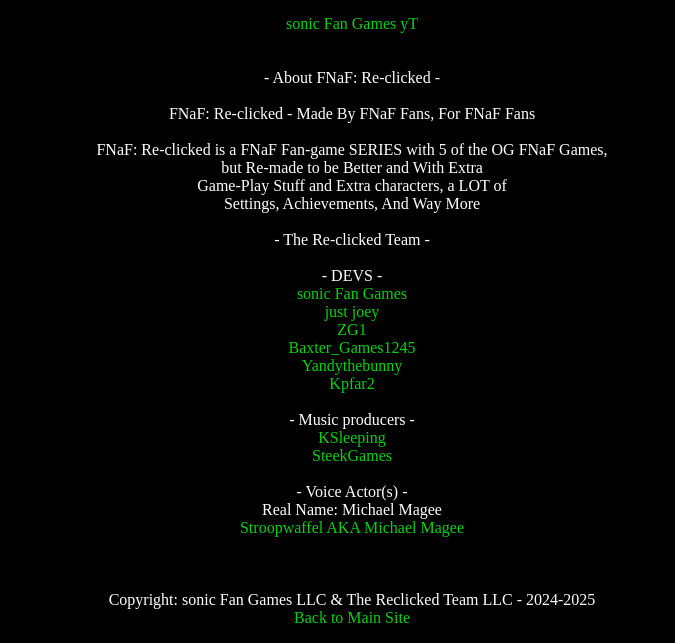
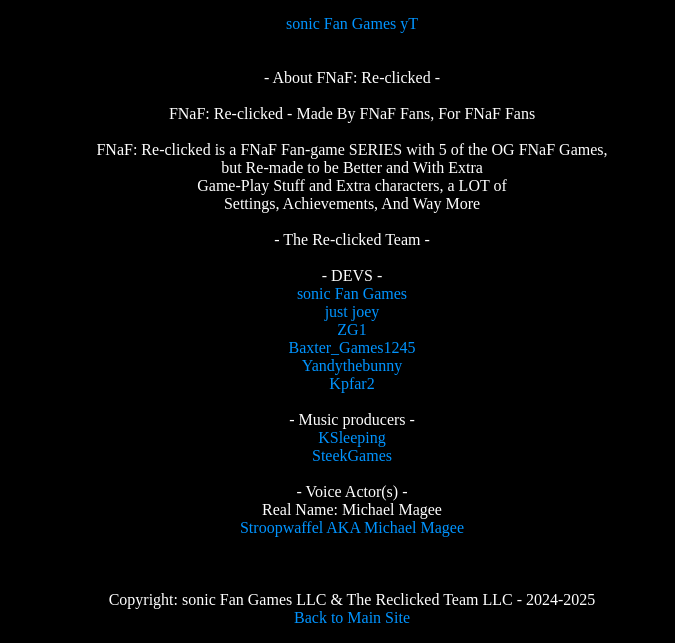
Before and after one commit to sonicFanTech/SonicFanTech-Site, a plain HTML site: page games.html in a window 1280 px wide. Shown: the part 324-967 px from the top of the page, without its empty margins (308-983 px from the left). Drawn offline with Linux system fonts and the light colour scheme; a script that the page names is missing; files whose address does not match are found by name; a web font is replaced by a local one.

Commit message:
Update games-styles.css

```diff
--- a/games-styles.css
+++ b/games-styles.css
@@ -11,7 +11,7 @@ body {
     font-family: Pixel Emulator;
 }
 a {
-	color: #00D30E;
+	color: #0094FF;
 	text-decoration: none;
 	border-bottom: 1px solid transparent;
 	transition: 400ms ease;
```
